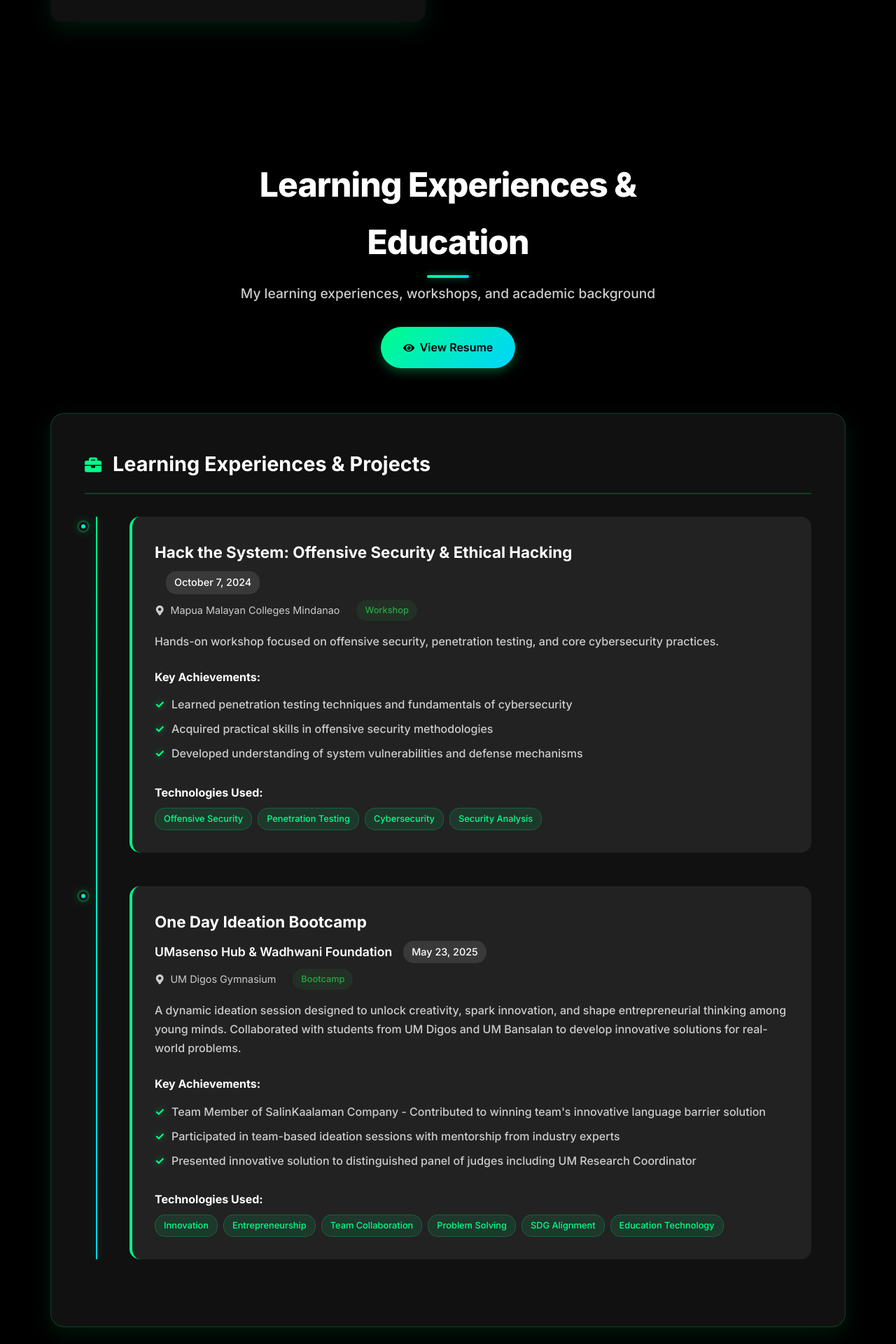
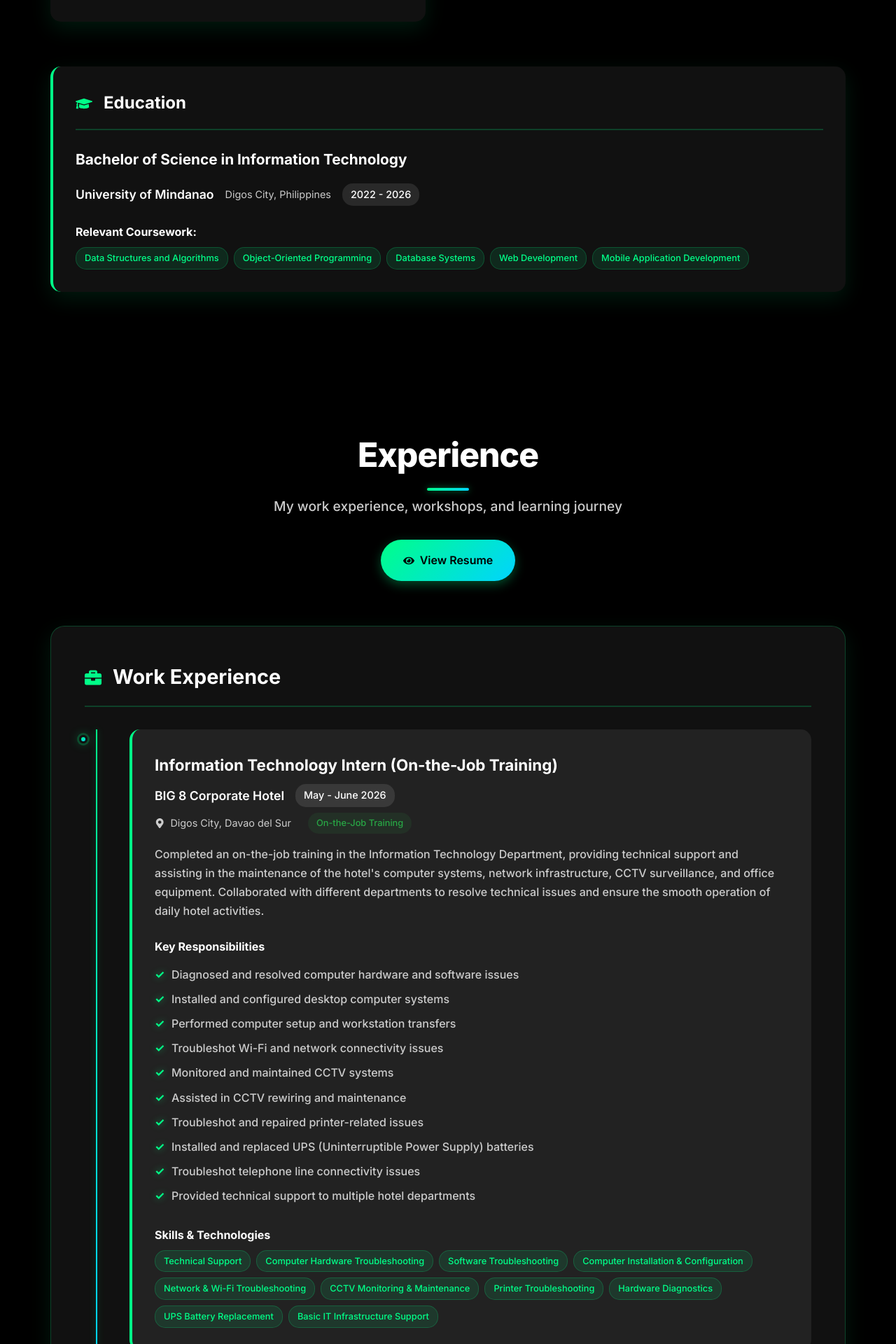
Before and after one commit to Epky/my-porfolio-, a React (Create React App) app: page / in a window 1280 px wide. Shown: the part 1840-3760 px from the top of the page at 70% size. Built offline with nearby package versions, Linux system fonts and the light colour scheme.

Commit message:
adding my ojt work on the expirience and updated the ai prompt

```diff
--- a/api/chat.js
+++ b/api/chat.js
@@ -9,7 +9,7 @@ let cachedKbAt = 0;
 
 function buildSystemPrompt(kb) {
   const rules = [
-    "You are the portfolio assistant for Edsel Suralta Payan, an IT graduate (Bachelor of Science in Information Technology, University of Mindanao, 2022 - 2026). He is based in Digos City, Davao del Sur, Philippines, and is open to entry-level positions and training opportunities.",
+    "You are the portfolio assistant for Edsel Suralta Payan, an IT graduate (Bachelor of Science in Information Technology, University of Mindanao, 2022 - 2026) and recent IT intern at BIG 8 Corporate Hotel in Digos City, Davao del Sur (On-the-Job Training, May - June 2026). He is based in Digos City, Davao del Sur, Philippines, and is open to entry-level positions and training opportunities.",
     "",
     "ABOUT EDSEL (never invent): Answer questions about Edsel ONLY from the knowledge base below. Never invent or imply projects, metrics, clients, companies, dates, years of experience, or skills that are not in the knowledge base.",
     "",
--- a/public/portfolio-knowledge.json
+++ b/public/portfolio-knowledge.json
@@ -22,15 +22,64 @@
       "Doing things with honesty and effort",
       "Collaborative Teamwork",
       "Open to exploring new tech and ideas"
-    ]
+    ],
+    "education": {
+      "degree": "Bachelor of Science in Information Technology",
+      "school": "University of Mindanao",
+      "location": "Digos City, Philippines",
+      "period": "2022 - 2026",
+      "relevantCourses": [
+        "Data Structures and Algorithms",
+        "Object-Oriented Programming",
+        "Database Systems",
+        "Web Development",
+        "Mobile Application Development"
+      ]
+    }
   },
   "skills": {
     "frontend": ["HTML", "CSS", "JavaScript", "React", "Bootstrap"],
     "backend": ["PHP", "Laravel", "Python", "FastAPI"],
     "database": ["MySQL", "PostgreSQL"],
     "toolsAndPlatforms": ["phpMyAdmin", "Supabase", "Git", "GitHub", "Docker", "Tailwind CSS", "Alpine.js", "Chart.js"],
-    "otherDomains": ["Cybersecurity Fundamentals", "Networking", "Computer Systems Setup and Maintenance"]
+    "otherDomains": ["Cybersecurity Fundamentals", "Networking", "Computer Systems Setup and Maintenance", "IT Support", "Hardware Troubleshooting", "CCTV Systems", "Printer Troubleshooting", "UPS Systems"]
   },
+  "workExperience": [
+    {
+      "title": "Information Technology Intern (On-the-Job Training)",
+      "company": "BIG 8 Corporate Hotel",
+      "department": "Information Technology Department",
+      "location": "Digos City, Davao del Sur",
+      "period": "May - June 2026",
+      "role": "IT Intern",
+      "type": "On-the-Job Training",
+      "description": "Completed an on-the-job training in the Information Technology Department, providing technical support and assisting in the maintenance of the hotel's computer systems, network infrastructure, CCTV surveillance, and office equipment. Collaborated with different departments to resolve technical issues and ensure the smooth operation of daily hotel activities.",
+      "responsibilities": [
+        "Diagnosed and resolved computer hardware and software issues",
+        "Installed and configured desktop computer systems",
+        "Performed computer setup and workstation transfers",
+        "Troubleshot Wi-Fi and network connectivity issues",
+        "Monitored and maintained CCTV systems",
+        "Assisted in CCTV rewiring and maintenance",
+        "Troubleshot and repaired printer-related issues",
+        "Installed and replaced UPS (Uninterruptible Power Supply) batteries",
+        "Troubleshot telephone line connectivity issues",
+        "Provided technical support to multiple hotel departments"
+      ],
+      "skills": [
+        "Technical Support",
+        "Computer Hardware Troubleshooting",
+        "Software Troubleshooting",
+        "Computer Installation & Configuration",
+        "Network & Wi-Fi Troubleshooting",
+        "CCTV Monitoring & Maintenance",
+        "Printer Troubleshooting",
+        "Hardware Diagnostics",
+        "UPS Battery Replacement",
+        "Basic IT Infrastructure Support"
+      ]
+    }
+  ],
   "learningExperiences": [
     {
       "title": "Hack the System: Offensive Security & Ethical Hacking",
--- a/src/components/About.css
+++ b/src/components/About.css
@@ -225,6 +225,94 @@
   margin: 0;
 }
 
+.education-card {
+  background: #111111;
+  padding: 2rem;
+  border-radius: 15px;
+  box-shadow: 0 10px 30px rgba(0, 255, 136, 0.1);
+  border-left: 4px solid #00ff88;
+}
+
+.education-card .section-header {
+  display: flex;
+  align-items: center;
+  gap: 1rem;
+  margin-bottom: 1.5rem;
+  padding-bottom: 1rem;
+  border-bottom: 2px solid rgba(0, 255, 136, 0.2);
+}
+
+.education-card .section-icon {
+  font-size: 1.5rem;
+  color: #00ff88;
+  text-shadow: 0 0 15px rgba(0, 255, 136, 0.5);
+}
+
+.education-card .section-header h3 {
+  font-size: 1.5rem;
+  color: #ffffff;
+  margin: 0;
+  font-weight: 700;
+}
+
+.education-card .degree {
+  font-size: 1.3rem;
+  color: #ffffff;
+  margin: 0 0 1rem 0;
+  font-weight: 700;
+}
+
+.education-card .education-meta {
+  display: flex;
+  align-items: center;
+  gap: 1rem;
+  margin-bottom: 1.5rem;
+  flex-wrap: wrap;
+}
+
+.education-card .school {
+  font-weight: 600;
+  color: #ffffff;
+  font-size: 1.1rem;
+}
+
+.education-card .location {
+  color: #cccccc;
+  font-size: 0.9rem;
+}
+
+.education-card .period {
+  background: rgba(255, 255, 255, 0.1);
+  color: #ffffff;
+  padding: 0.25rem 0.75rem;
+  border-radius: 15px;
+  font-size: 0.9rem;
+  font-weight: 500;
+}
+
+.education-card .relevant-courses h5 {
+  color: #ffffff;
+  margin-bottom: 0.5rem;
+  font-size: 1rem;
+  font-weight: 700;
+}
+
+.education-card .course-tags {
+  display: flex;
+  flex-wrap: wrap;
+  gap: 0.5rem;
+}
+
+.education-card .course-tag {
+  background: rgba(0, 255, 136, 0.1);
+  color: #00ff88;
+  padding: 0.25rem 0.75rem;
+  border-radius: 15px;
+  font-size: 0.8rem;
+  font-weight: 500;
+  border: 1px solid rgba(0, 255, 136, 0.2);
+}
+
 /* Mobile Styles */
 @media (max-width: 768px) {
   .about {
@@ -257,6 +345,16 @@
     padding: 1.5rem;
   }
 
+  .education-card {
+    padding: 1.5rem;
+  }
+
+  .education-card .education-meta {
+    flex-direction: column;
+    align-items: flex-start;
+    gap: 0.5rem;
+  }
+
   .stats-grid {
     grid-template-columns: repeat(2, 1fr);
     gap: 1.5rem;
@@ -287,6 +385,10 @@
     padding: 1rem;
   }
 
+  .education-card {
+    padding: 1rem;
+  }
+
   .stats-grid {
     grid-template-columns: 1fr;
   }
--- a/src/components/About.js
+++ b/src/components/About.js
@@ -1,5 +1,5 @@
 import { motion } from "framer-motion";
-import { FaUser, FaCode, FaRocket, FaHeart, FaAward } from "react-icons/fa";
+import { FaUser, FaCode, FaRocket, FaHeart, FaAward, FaGraduationCap } from "react-icons/fa";
 import "./About.css";
 
 const About = () => {
@@ -21,6 +21,22 @@ const About = () => {
       opacity: 1,
     },
   };
+
+  const education = [
+    {
+      degree: "Bachelor of Science in Information Technology",
+      school: "University of Mindanao",
+      location: "Digos City, Philippines",
+      period: "2022 - 2026",
+      relevant: [
+        "Data Structures and Algorithms",
+        "Object-Oriented Programming",
+        "Database Systems",
+        "Web Development",
+        "Mobile Application Development",
+      ],
+    },
+  ];
 
   const aboutPoints = [
     {
@@ -110,6 +126,35 @@ const About = () => {
               ))}
             </motion.div>
           </div>
+
+          <motion.div className="education-card" variants={itemVariants}>
+            <div className="section-header">
+              <FaGraduationCap className="section-icon" />
+              <h3>Education</h3>
+            </div>
+
+            {education.map((edu, index) => (
+              <div key={index} className="education-content">
+                <h4 className="degree">{edu.degree}</h4>
+                <div className="education-meta">
+                  <span className="school">{edu.school}</span>
+                  <span className="location">{edu.location}</span>
+                  <span className="period">{edu.period}</span>
+                </div>
+
+                <div className="relevant-courses">
+                  <h5>Relevant Coursework:</h5>
+                  <div className="course-tags">
+                    {edu.relevant.map((course, courseIndex) => (
+                      <span key={courseIndex} className="course-tag">
+                        {course}
+                      </span>
+                    ))}
+                  </div>
+                </div>
+              </div>
+            ))}
+          </motion.div>
         </motion.div>
       </div>
     </section>
--- a/src/components/Chatbot/Chatbot.js
+++ b/src/components/Chatbot/Chatbot.js
@@ -7,6 +7,7 @@ import "./Chatbot.css";
 const SUGGESTIONS = [
   "What projects have you built?",
   "What tech stack do you use?",
+  "Tell me about your work experience",
   "Tell me about your certifications",
   "How can I contact you?",
 ];
@@ -170,7 +171,7 @@ const Chatbot = () => {
             <form className="chatbot-form" onSubmit={handleSubmit}>
               <textarea
                 className="chatbot-input"
-                placeholder="Ask about projects, skills, certifications..."
+                placeholder="Ask about experience, projects, skills, certifications..."
                 value={input}
                 onChange={(e) => setInput(e.target.value)}
                 onKeyDown={handleKeyDown}
--- a/src/components/Experience.js
+++ b/src/components/Experience.js
@@ -2,7 +2,7 @@ import React from "react";
 import { motion } from "framer-motion";
 import {
   FaBriefcase,
-  FaCalendarAlt,
+  FaLightbulb,
   FaMapMarkerAlt,
   FaEye,
 } from "react-icons/fa";
@@ -27,6 +27,44 @@ const Experience = () => {
       opacity: 1,
     },
   };
+
+  const workExperience = [
+    {
+      title: "Information Technology Intern (On-the-Job Training)",
+      company: "BIG 8 Corporate Hotel",
+      location: "Digos City, Davao del Sur",
+      period: "May - June 2026",
+      type: "On-the-Job Training",
+      description:
+        "Completed an on-the-job training in the Information Technology Department, providing technical support and assisting in the maintenance of the hotel's computer systems, network infrastructure, CCTV surveillance, and office equipment. Collaborated with different departments to resolve technical issues and ensure the smooth operation of daily hotel activities.",
+      achievementsLabel: "Key Responsibilities",
+      achievements: [
+        "Diagnosed and resolved computer hardware and software issues",
+        "Installed and configured desktop computer systems",
+        "Performed computer setup and workstation transfers",
+        "Troubleshot Wi-Fi and network connectivity issues",
+        "Monitored and maintained CCTV systems",
+        "Assisted in CCTV rewiring and maintenance",
+        "Troubleshot and repaired printer-related issues",
+        "Installed and replaced UPS (Uninterruptible Power Supply) batteries",
+        "Troubleshot telephone line connectivity issues",
+        "Provided technical support to multiple hotel departments",
+      ],
+      technologiesLabel: "Skills & Technologies",
+      technologies: [
+        "Technical Support",
+        "Computer Hardware Troubleshooting",
+        "Software Troubleshooting",
+        "Computer Installation & Configuration",
+        "Network & Wi-Fi Troubleshooting",
+        "CCTV Monitoring & Maintenance",
+        "Printer Troubleshooting",
+        "Hardware Diagnostics",
+        "UPS Battery Replacement",
+        "Basic IT Infrastructure Support",
+      ],
+    },
+  ];
 
   const experiences = [
     {
@@ -73,19 +111,16 @@ const Experience = () => {
     },
   ];
 
-  const education = [
+  const timelineBlocks = [
     {
-      degree: "Bachelor of Science in Information Technology",
-      school: "University of Mindanao",
-      location: "Digos City, Philippines",
-      period: "2021 - 2026",
-      relevant: [
-        "Data Structures and Algorithms",
-        "Object-Oriented Programming",
-        "Database Systems",
-        "Web Development",
-        "Mobile Application Development",
-      ],
+      icon: FaBriefcase,
+      title: "Work Experience",
+      items: workExperience,
+    },
+    {
+      icon: FaLightbulb,
+      title: "Learning Experiences & Projects",
+      items: experiences,
     },
   ];
 
@@ -100,9 +135,9 @@ const Experience = () => {
           viewport={{ once: true }}
         >
           <motion.div className="experience-header" variants={itemVariants}>
-            <h2 className="section-title">Learning Experiences & Education</h2>
+            <h2 className="section-title">Experience</h2>
             <p className="section-subtitle">
-              My learning experiences, workshops, and academic background
+              My work experience, workshops, and learning journey
             </p>
             <motion.a
               href="https://epky.github.io/resume/"
@@ -118,14 +153,19 @@ const Experience = () => {
           </motion.div>
 
           <div className="experience-timeline">
-            <motion.div className="work-experience" variants={itemVariants}>
+            {timelineBlocks.map((block, blockIndex) => (
+              <motion.div
+                className="work-experience"
+                variants={itemVariants}
+                key={blockIndex}
+              >
                 <div className="section-header">
-                <FaBriefcase className="section-icon" />
-                <h3>Learning Experiences & Projects</h3>
+                  <block.icon className="section-icon" />
+                  <h3>{block.title}</h3>
                 </div>
 
                 <div className="timeline">
-                {experiences.map((exp, index) => (
+                  {block.items.map((exp, index) => (
                     <motion.div
                       key={index}
                       className="timeline-item"
@@ -152,7 +192,7 @@ const Experience = () => {
                         <p className="job-description">{exp.description}</p>
 
                         <div className="achievements">
-                        <h5>Key Achievements:</h5>
+                          <h5>{exp.achievementsLabel || "Key Achievements"}</h5>
                           <ul>
                             {exp.achievements.map((achievement, achIndex) => (
                               <li key={achIndex}>{achievement}</li>
@@ -161,7 +201,7 @@ const Experience = () => {
                         </div>
 
                         <div className="technologies">
-                        <h5>Technologies Used:</h5>
+                          <h5>{exp.technologiesLabel || "Technologies Used"}</h5>
                           <div className="tech-tags">
                             {exp.technologies.map((tech, techIndex) => (
                               <span key={techIndex} className="tech-tag">
@@ -175,44 +215,7 @@ const Experience = () => {
                   ))}
                 </div>
               </motion.div>
-
-            <motion.div className="education" variants={itemVariants}>
-              <div className="section-header">
-                <FaCalendarAlt className="section-icon" />
-                <h3>Education</h3>
-              </div>
-
-              {education.map((edu, index) => (
-                <motion.div
-                  key={index}
-                  className="education-item"
-                  initial={{ opacity: 0, y: 20 }}
-                  whileInView={{ opacity: 1, y: 0 }}
-                  viewport={{ once: true }}
-                  transition={{ delay: index * 0.2 }}
-                >
-                  <div className="education-content">
-                    <h4 className="degree">{edu.degree}</h4>
-                    <div className="education-meta">
-                      <span className="school">{edu.school}</span>
-                      <span className="location">{edu.location}</span>
-                      <span className="period">{edu.period}</span>
-                    </div>
-
-                    <div className="relevant-courses">
-                      <h5>Relevant Coursework:</h5>
-                      <div className="course-tags">
-                        {edu.relevant.map((course, courseIndex) => (
-                          <span key={courseIndex} className="course-tag">
-                            {course}
-                          </span>
             ))}
-                      </div>
-                    </div>
-                  </div>
-                </motion.div>
-              ))}
-            </motion.div>
           </div>
         </motion.div>
       </div>
```
Lines whose indentation alone changed are shown as unchanged.
